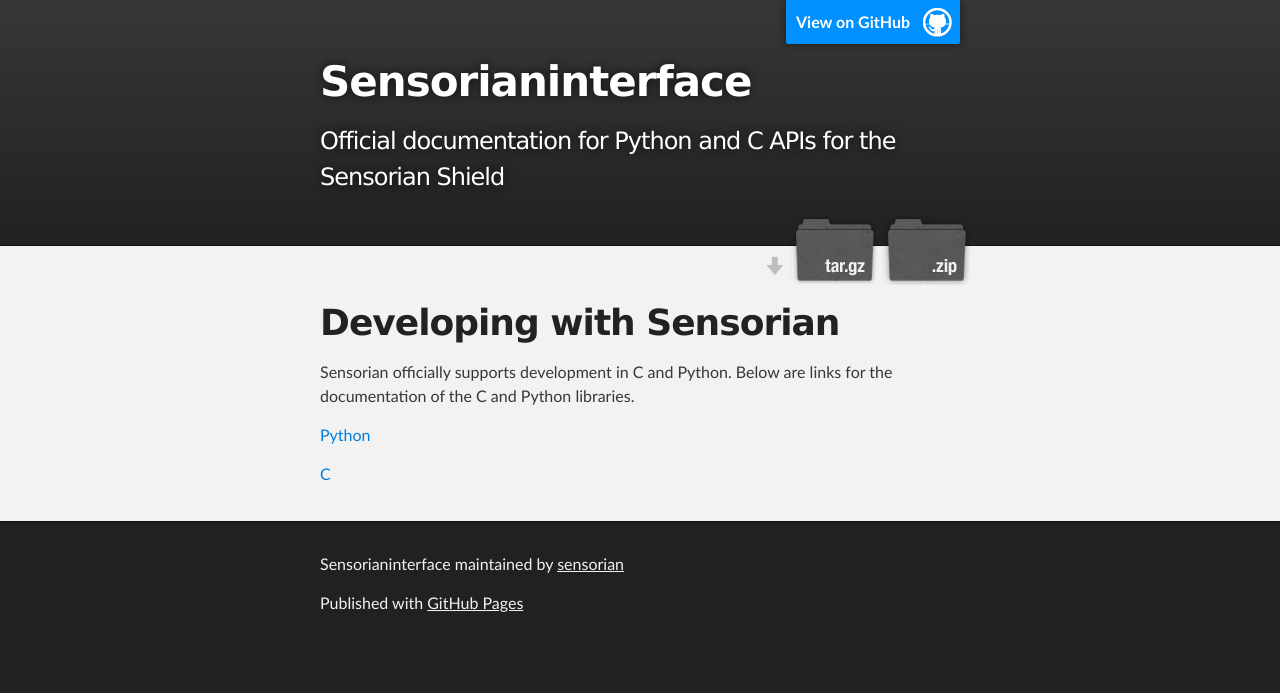
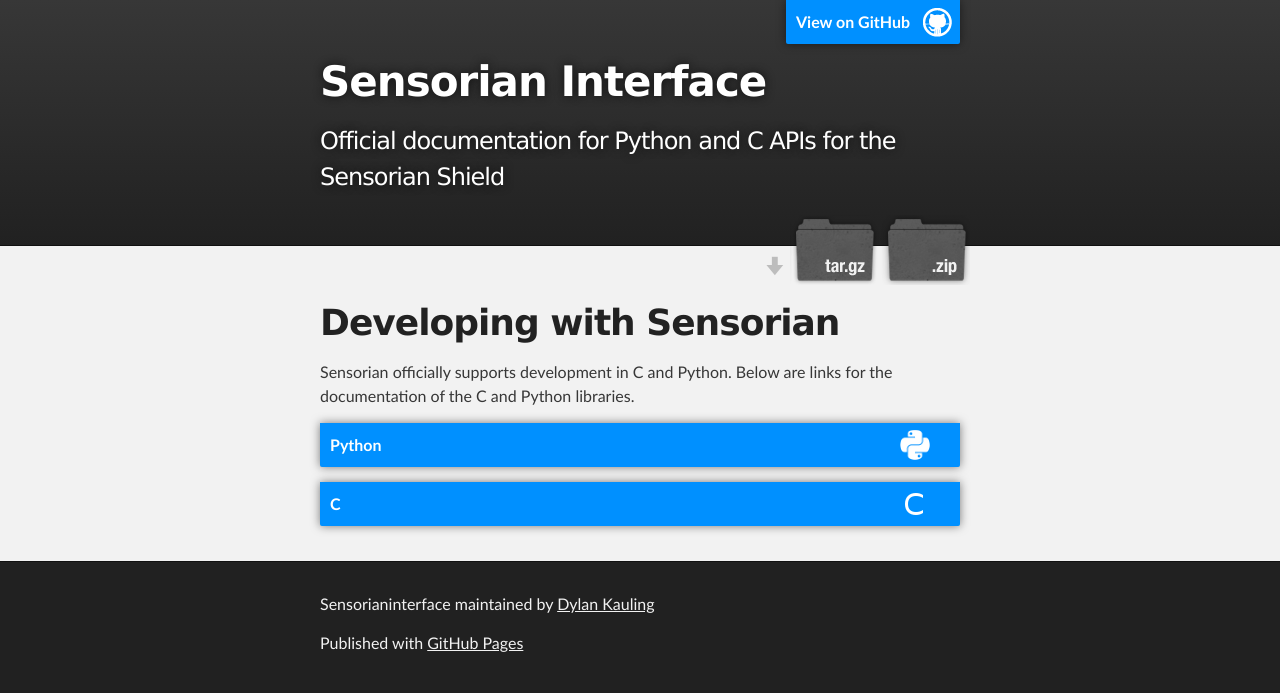
Before and after one commit to Gunsmithy/SensorianInterface, a plain HTML site: page index.html in a window 1280 px wide. Drawn offline with Linux system fonts and the light colour scheme.

Commit message:
Changed title, maintainer and banners
Fixed title to have a space. Changed maintainer to myself. Added CSS and
images from Sensorian.github.io for the C and Python banners.

```diff
--- a/index.html
+++ b/index.html
@@ -8,7 +8,7 @@
 
     <link rel="stylesheet" type="text/css" media="screen" href="stylesheets/stylesheet.css">
 
-    <title>Sensorianinterface</title>
+    <title>Sensorian Interface</title>
   </head>
 
   <body>
@@ -18,7 +18,7 @@
         <header class="inner">
           <a id="forkme_banner" href="https://github.com/sensorian/SensorianInterface">View on GitHub</a>
 
-          <h1 id="project_title">Sensorianinterface</h1>
+          <h1 id="project_title">Sensorian Interface</h1>
           <h2 id="project_tagline">Official documentation for Python and C APIs for the Sensorian Shield</h2>
 
             <section id="downloads">
@@ -46,7 +46,7 @@
     <!-- FOOTER  -->
     <div id="footer_wrap" class="outer">
       <footer class="inner">
-        <p class="copyright">Sensorianinterface maintained by <a href="https://github.com/sensorian">sensorian</a></p>
+        <p class="copyright">Sensorianinterface maintained by <a href="https://github.com/Gunsmithy">Dylan Kauling</a></p>
         <p>Published with <a href="https://pages.github.com">GitHub Pages</a></p>
       </footer>
     </div>
--- a/stylesheets/stylesheet.css
+++ b/stylesheets/stylesheet.css
@@ -364,6 +364,36 @@
   padding-top: 40px;
 }
 
+#link_banner_python {
+  display: block;
+  //position: absolute;
+  //top:0;
+  //right: 10px;
+  //z-index: 10;
+  padding: 10px 50px 10px 10px;
+  color: #fff;
+  background: url('../images/Python_logo-30.png') #0090ff no-repeat 95% 50%;
+  font-weight: 700;
+  box-shadow: 0 0 10px rgba(0,0,0,.5);
+  border-bottom-left-radius: 2px;
+  border-bottom-right-radius: 2px;
+}
+
+#link_banner_c {
+  display: block;
+  //position: absolute;
+  //top:0;
+  //right: 10px;
+  //z-index: 10;
+  padding: 10px 50px 10px 10px;
+  color: #fff;
+  background: url('../images/C_logo-30.png') #0090ff no-repeat 95% 50%;
+  font-weight: 700;
+  box-shadow: 0 0 10px rgba(0,0,0,.5);
+  border-bottom-left-radius: 2px;
+  border-bottom-right-radius: 2px;
+}
+
 #footer_wrap {
   background: #212121;
 }
```
Also changed, not shown: images/C_logo-30.png (added), images/Python_logo-30.png (added).
